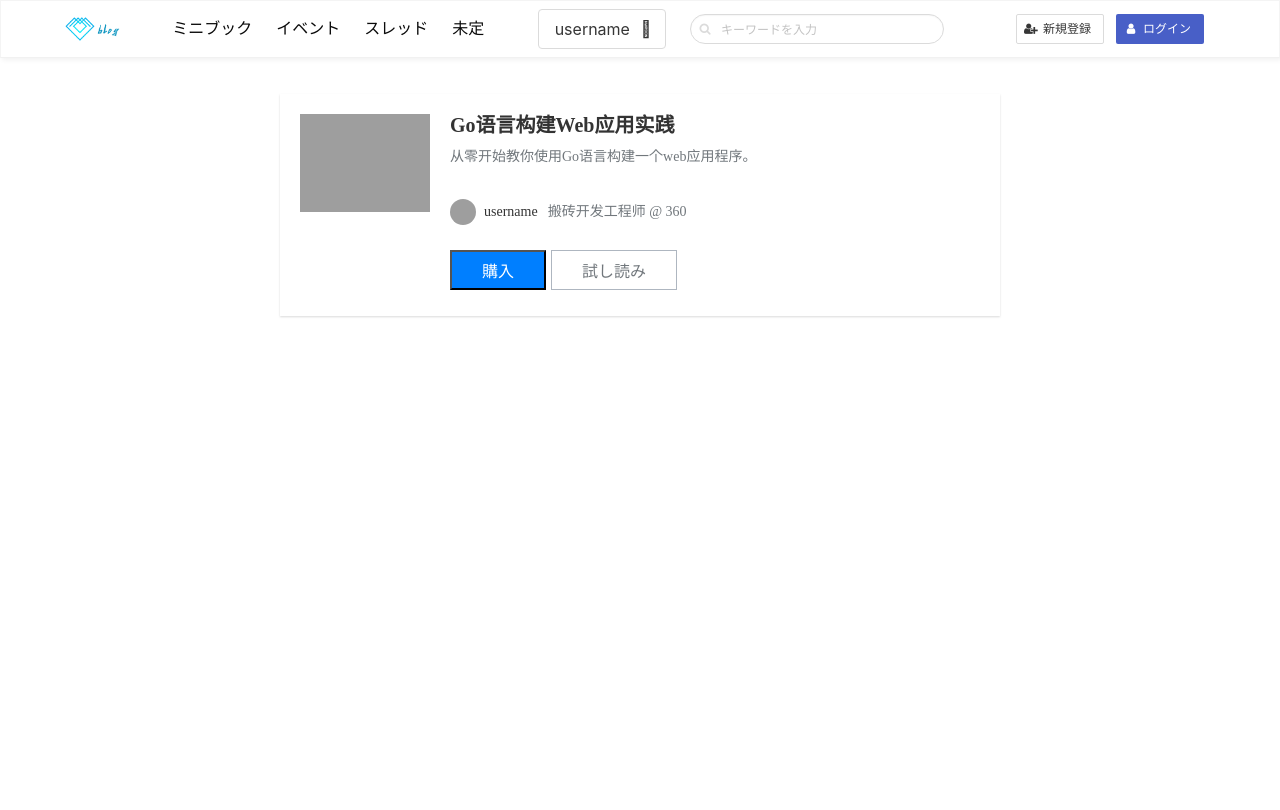
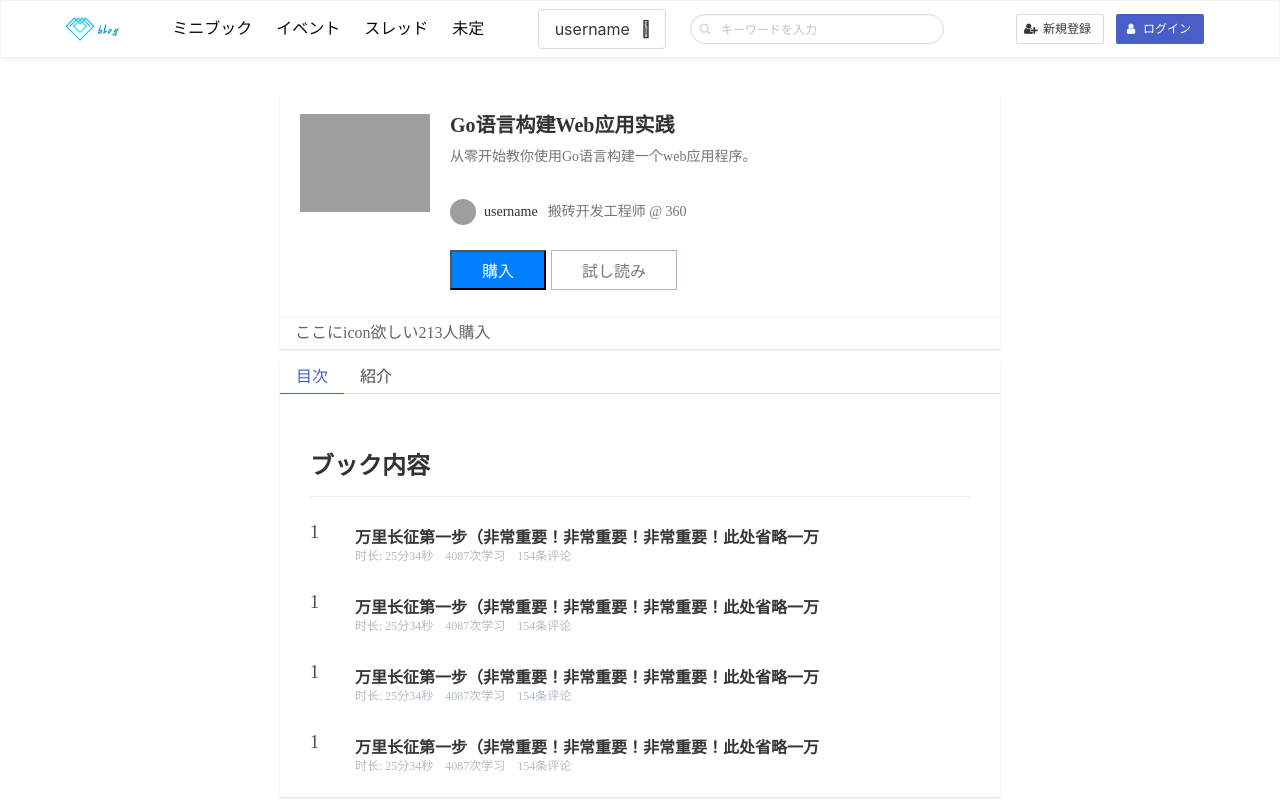
Before and after one commit to huanshenyi/mdblog-front, a Vue app: page /books in a window 1280 px wide. Both pictures are taken after a click on the element 493 px from the left and 201 px from the top of the page. Shown: the top 810 px of the page. Built offline with nearby package versions, Linux system fonts and the light colour scheme; grey boxes are pictures that could not be loaded.

Commit message:
目次のリストレイアウト追加

```diff
--- a/src/components/book/BookCard.vue
+++ b/src/components/book/BookCard.vue
@@ -40,6 +40,13 @@
                             </button>
                         </div>
                     </div>
+                </div>
+            </div>
+            <!-- 購入人数 -->
+            <div class="book-bought">
+                <div class="label">
+                    <span>ここにicon欲しい</span>
+                    <span>213人購入</span>
                 </div>
             </div>
         </div>
@@ -172,4 +179,18 @@ export default defineComponent({
     border: 1px solid #aeb6c0;
     margin-left: 5px;
 }
+.book-bought{
+    display: flex;
+    align-items: center;
+    padding: 8px 22px 8px 15px;
+    border-top: 1px solid #ecf0f3;
+}
+.label{
+    display: inline-flex;
+    align-items: center;
+    color: #666;
+    font-size: 16px;
+    font-weight: 400;
+    flex-shrink: 0;
+}
 </style>
--- /dev/null
+++ b/src/components/book/BookInfo.vue
@@ -0,0 +1,123 @@
+<template>
+    <div class="columns is-12">
+       <div class="book-card">
+          <!-- 内容切替のtab -->
+          <div class="tabs">
+            <ul>
+                <li class="is-active"><a>目次</a></li>
+                <li><a>紹介</a></li>
+            </ul>
+          </div>
+          <!-- 内容紹介もしくは目次 -->
+          <div class="book-content">
+              <div class="book-content-head">ブック内容</div>
+              <div class="book-directory"  v-for="(item, index) in mokeList" :key="index">
+                <div class="section">
+                    <div class="step">
+                        <!-- 目次のラベル -->
+                        <div class="step-btn">1</div>
+                        <div class="center">
+                          <div class="title">万里长征第一步（非常重要！非常重要！非常重要！此处省略一万</div>
+                          <div class="sub-line">
+                              <div class="statistics">
+                                  <span class="duration">时长: 25分34秒</span>
+                                  <span class="readed">4087次学习</span>
+                                  <span class="comment">154条评论</span>
+                              </div>
+                          </div>
+                        </div>
+                    </div>
+                </div>
+              </div>
+          </div>
+       </div>
+    </div>
+</template>
+<script lang="ts">
+import { defineComponent } from 'vue'
+export default defineComponent({
+    name: "BookInfo",
+    components:{},
+    setup(){
+       const mokeList = [1,2,3,4]
+       return {
+           mokeList
+       }
+    }
+})
+</script>
+<style scoped>
+.section{
+  padding: 0 0 0 0;
+}
+.book-card{
+    max-width: 720px;
+    width: 100%;
+    margin-left: auto;
+    margin-right: auto;
+    margin-bottom: 12px;
+    position: relative;
+    box-shadow: 0 1px 2px 0 rgba(0,0,0,.15);
+    background-color: #fff;
+}
+.book-content{
+    padding: 30px 30px 0;
+}
+.book-content-head{
+    position: relative;
+    font-weight: 700;
+    margin-bottom: 20px;
+    color: #333;
+    line-height: 1.5;
+    padding-bottom: 12px;
+    font-size: 24px;
+    border-bottom: 1px solid #ececec;
+}
+.section{
+    position: relative;
+    min-height: 70px;
+}
+.step{
+    align-items: center;
+    display: flex;
+    position: relative;
+}
+.step-btn{
+    width: 45px;
+    height: 45px;
+    border-width: 3px;
+    font-size: 18px;
+}
+.center{
+    flex-grow: 1;
+    padding-top: 12px;
+    padding-bottom: 12px;
+    margin-left: auto;
+    margin-right: auto;
+    font-size: 16px;
+}
+.sub-line{
+    display: flex;
+    align-items: center;
+    margin-top: 3px;
+}
+.title{
+    font-size: 16px;
+    margin-bottom: 0;
+}
+.statistics{
+    color: #b2bac2;
+    font-size: 12px;
+    display: flex;
+    flex-wrap: wrap;
+}
+.duration{
+    margin-right: 12px;
+}
+.readed{
+    margin-right: 12px;
+}
+.comment{
+    margin-right: 12px;
+}
+</style>
--- a/src/views/Book.vue
+++ b/src/views/Book.vue
@@ -1,6 +1,7 @@
 <template>
     <div class="banner">
         <BookCard/>
+        <BookInfo/>
     </div>
 </template>
 <script lang="ts">
@@ -8,11 +9,13 @@ import { defineComponent } from 'vue'
 import { useRoute, useRouter } from "vue-router";
 
 import BookCard from "@/components/book/BookCard.vue";
+import BookInfo from "@/components/book/BookInfo.vue";
 
 export default defineComponent({
     name: 'Book',
     components: {
-        BookCard
+        BookCard,
+        BookInfo
     },
     setup(){
       const route = useRoute();
@@ -25,5 +28,6 @@ export default defineComponent({
 </script>
 <style scoped>
 .banner{
+    /* background-color: aliceblue; */
 }
 </style>
```
